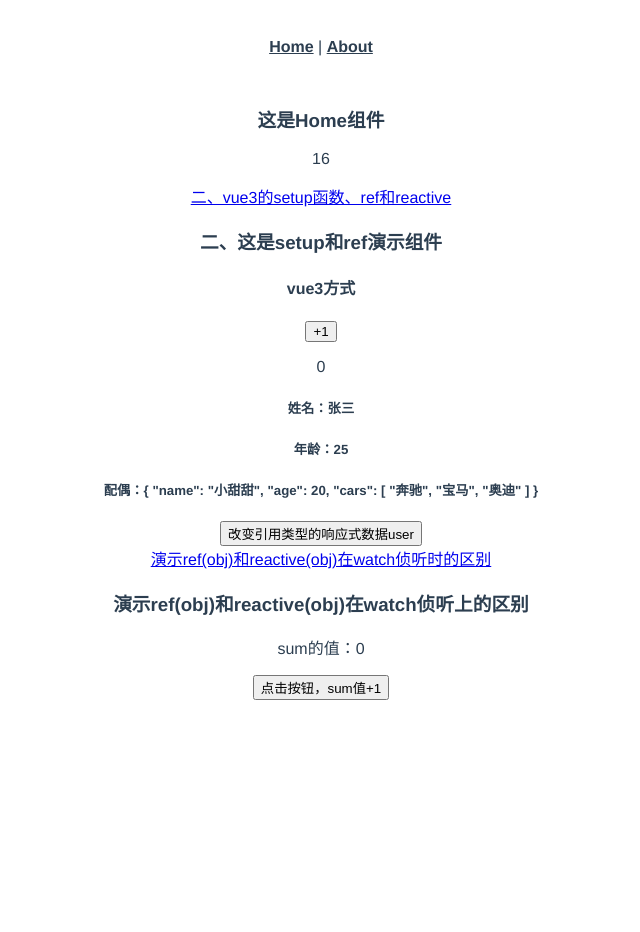
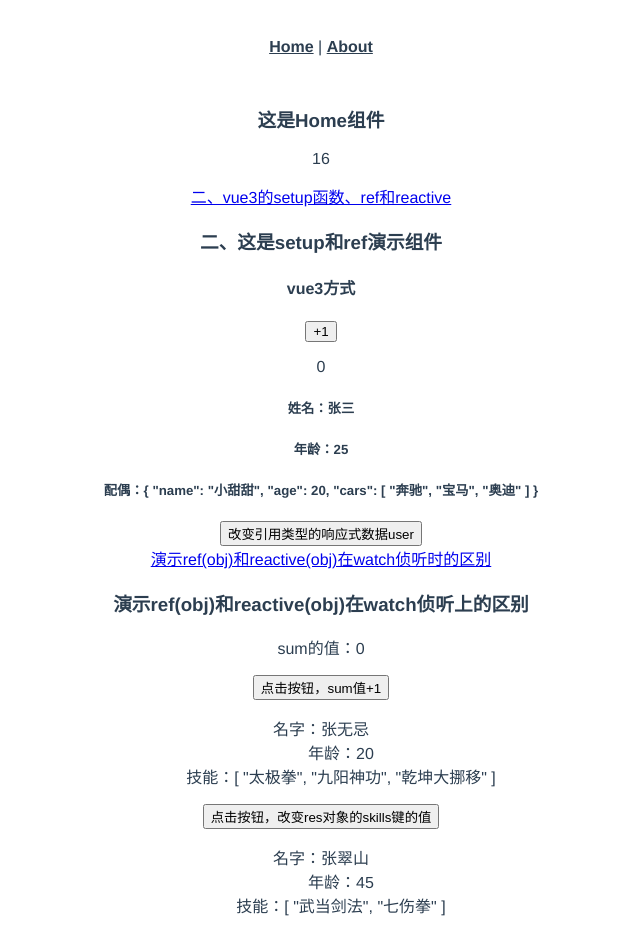
Before and after one commit to bcygsws/vue3_learn, a Vue app: page /#/home/learn/ref_impl in a window 1280 px wide. Shown: the top 932 px of the page, without its empty margins (319-959 px from the left). Before the commit the page ends 800 px from the top, so only its background shows below. Built offline with nearby package versions, Linux system fonts and the light colour scheme.

Commit message:
:fire: ref和reactive在watch侦听中使用时的区别

```diff
--- a/src/components/setup_ref/RefImpl.vue
+++ b/src/components/setup_ref/RefImpl.vue
@@ -3,25 +3,51 @@
     <h3>演示ref(obj)和reactive(obj)在watch侦听上的区别</h3>
     <p>sum的值：{{ sum }}</p>
     <button @click="inc">点击按钮，sum值+1</button>
+    <dl>
+      <dt>名字：{{ res.name }}</dt>
+      <dd>年龄：{{ res.age }}</dd>
+      <dd>技能：{{ res.skills }}</dd>
+    </dl>
+    <!-- click一个按钮，改变skills数组的值 -->
+    <button @click="changeSkill">点击按钮，改变res对象的skills键的值</button>
+    <dl>
+      <dt>名字：{{ rea.name }}</dt>
+      <dd>年龄：{{ rea.age }}</dd>
+      <dd>技能：{{ rea.skills }}</dd>
+    </dl>
+    <!-- click一个按钮，改变skills数组的值 -->
+    <button @click="MyChangeSkill">点击按钮，改变rea对象的skills键的值</button>
   </div>
 </template>
 <script>
-import { ref, watch } from 'vue';
-// 参考文档：vue3Watch监听RefImpl对象的说明 https://blog.csdn.net/moxunjinmu/article/details/123320567
+import { ref, watch, reactive } from 'vue';
+/**
+ *
+ * 参考文档：vue3Watch监听RefImpl对象的说明
+ * 文档链接：https://blog.csdn.net/moxunjinmu/article/details/123320567
+ *
+*/
 export default {
   name: 'RefImpl',
   setup() {
     let sum = ref(0);
     let msg = ref('你好啊');
     // 注意：对象在Vue3中，一般使用reactive来定义；当使用ref来包括对象时，对象仍然能够深度响应式；RefImpl把代理对象Proxy挂在自己的value属性上
+    // 对比：ref和reactive定义对象后，在watch监听时的区别
     let res = ref({
       name: '张无忌',
       age: 20,
       skills: ['太极拳', '九阳神功', '乾坤大挪移']
     });
+
+    let rea = reactive({
+      name: '张翠山',
+      age: 45,
+      skills: ['武当剑法', '七伤拳']
+    });
     // a.sum本身就是一个RefImpl，直接作为北watch监听的对象;而sum.value是一个具体值，不能作为watch的监听对象
     /*
-    如果监听了sum.value,不能打印sum值的；而且会弹出警告：watch监控数据源只能是：getter/setter函数，ref,reactive对象，或者数组；
+    注意：如果监听了sum.value,不能打印sum值的；而且会弹出警告：watch监控数据源只能是：getter/setter函数，ref,reactive对象，或者数组；
     不包括 数值型
     [Vue warn]: Invalid watch source:  0 A watch source can only be a getter/effect function,
      a ref, a reactive object, or an array of these types.
@@ -31,12 +57,39 @@ export default {
       // 打印出来，sum是一个RefImpl对象；newVal值为模板中显示的新值
       console.log(sum, newVal, oldVal);
     });
+    // 为ref传入对象时，vue3内部会调用reactive方法；将Proxy代理对象赋值给RefImpl对象（Proxy挂在RefImpl对象的value属性上）
+    // 等效方案:ref中传入对象时，仍然将对象本身当做监听对象，此时需要使用第三个参数，设置为深度监听{deep:true}
+    // a.将res.value作为被监听对象
+    // watch(res.value, (newVal, oldVal) => {
+    //   console.log(res.value, newVal.skills, oldVal.skills);
+    // });
+    // b.ref中传入对象；仍然将ref对象本身作为被监听变量;不佳深度监听，watch的处理函数不执行
+    watch(
+      res,
+      (newVal, oldVal) => {
+        console.log(res.value, newVal.skills, oldVal.skills);
+      },
+      { deep: true }
+    );
+    watch(rea, (newVal, oldVal) => {
+      console.log(rea, newVal.skills, oldVal.skills);
+    });
     const inc = () => {
       sum.value += 1;
     };
+    const changeSkill = () => {
+      res.value.skills[0] += '*';
+    };
+    const MyChangeSkill = () => {
+      rea.skills[0] += '&';
+    };
     return {
       sum,
-      inc
+      inc,
+      res,
+      changeSkill,
+      rea,
+      MyChangeSkill
     };
   }
 };
```
